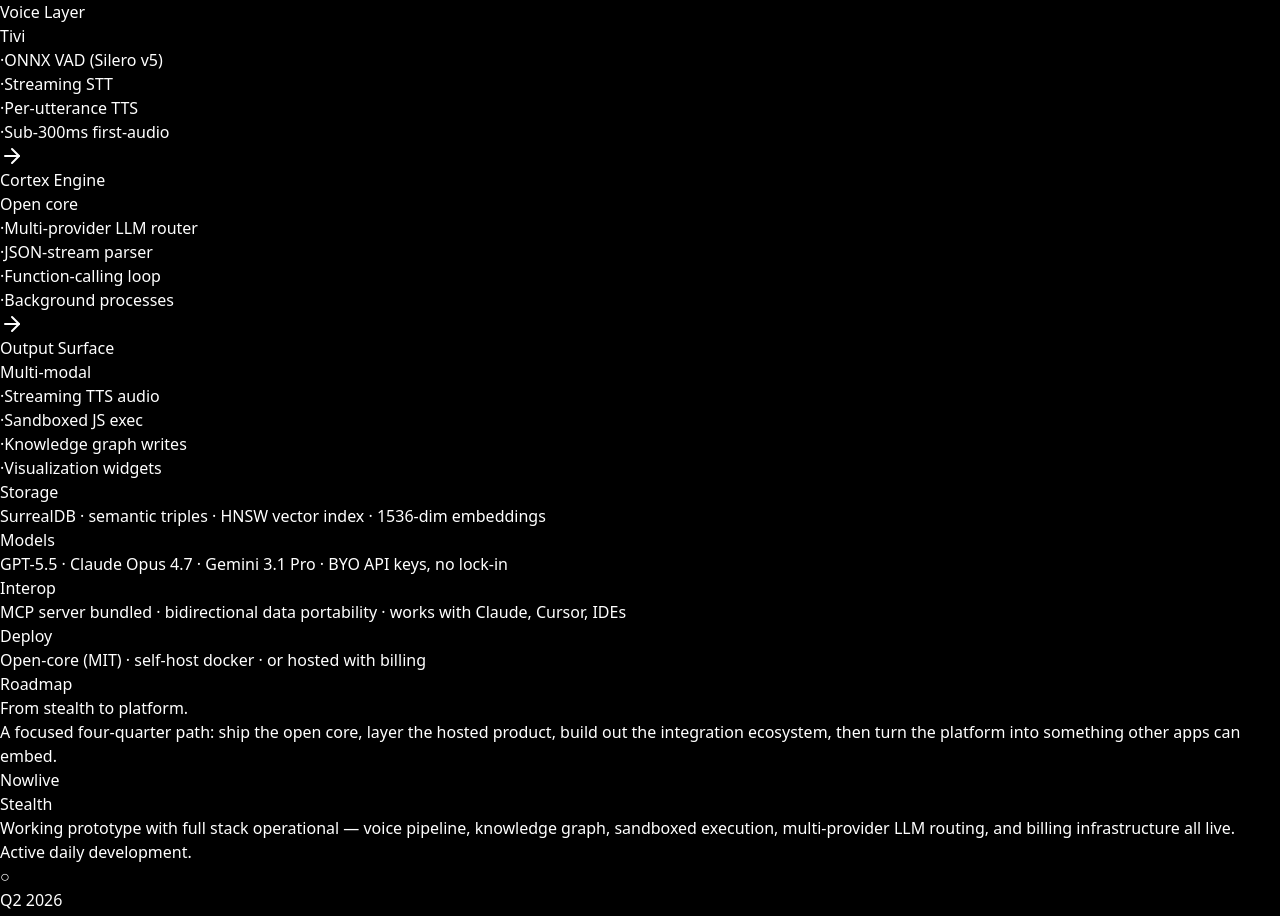
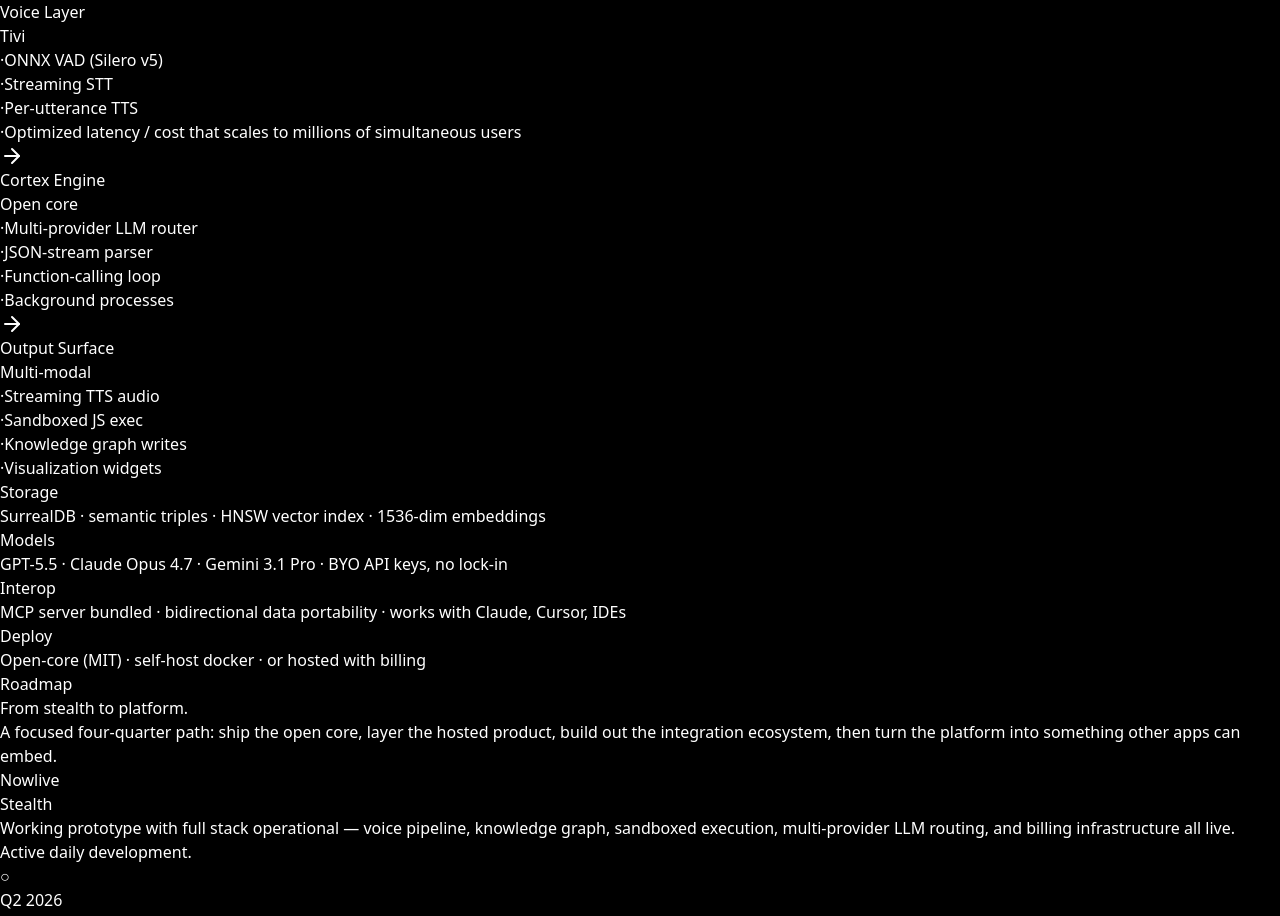
Before and after one commit to sheunaluko/smartchats, a Next.js app: page / in a window 1280 px wide. Shown: the part 1682-2598 px from the top of the page. Built offline with nearby package versions, Linux system fonts and the light colour scheme.

Commit message:
fixed audio ms

```diff
--- a/app/page.tsx
+++ b/app/page.tsx
@@ -764,7 +764,7 @@
   return (
     <div className="rounded-2xl border border-white/10 bg-white/[0.015] p-8 md:p-10 backdrop-blur-sm">
       <div className="grid grid-cols-1 md:grid-cols-[1fr_auto_1fr_auto_1fr] gap-4 md:gap-3 items-stretch">
-        <ArchBlock label="Voice Layer" sub="Tivi" items={['ONNX VAD (Silero v5)', 'Streaming STT', 'Per-utterance TTS', 'Sub-300ms first-audio']} />
+        <ArchBlock label="Voice Layer" sub="Tivi" items={['ONNX VAD (Silero v5)', 'Streaming STT', 'Per-utterance TTS', 'Optimized latency / cost that scales to millions of simultaneous users']} />
         <ArchArrow />
         <ArchBlock label="Cortex Engine" sub="Open core" items={['Multi-provider LLM router', 'JSON-stream parser', 'Function-calling loop', 'Background processes']} highlight />
         <ArchArrow />
```
